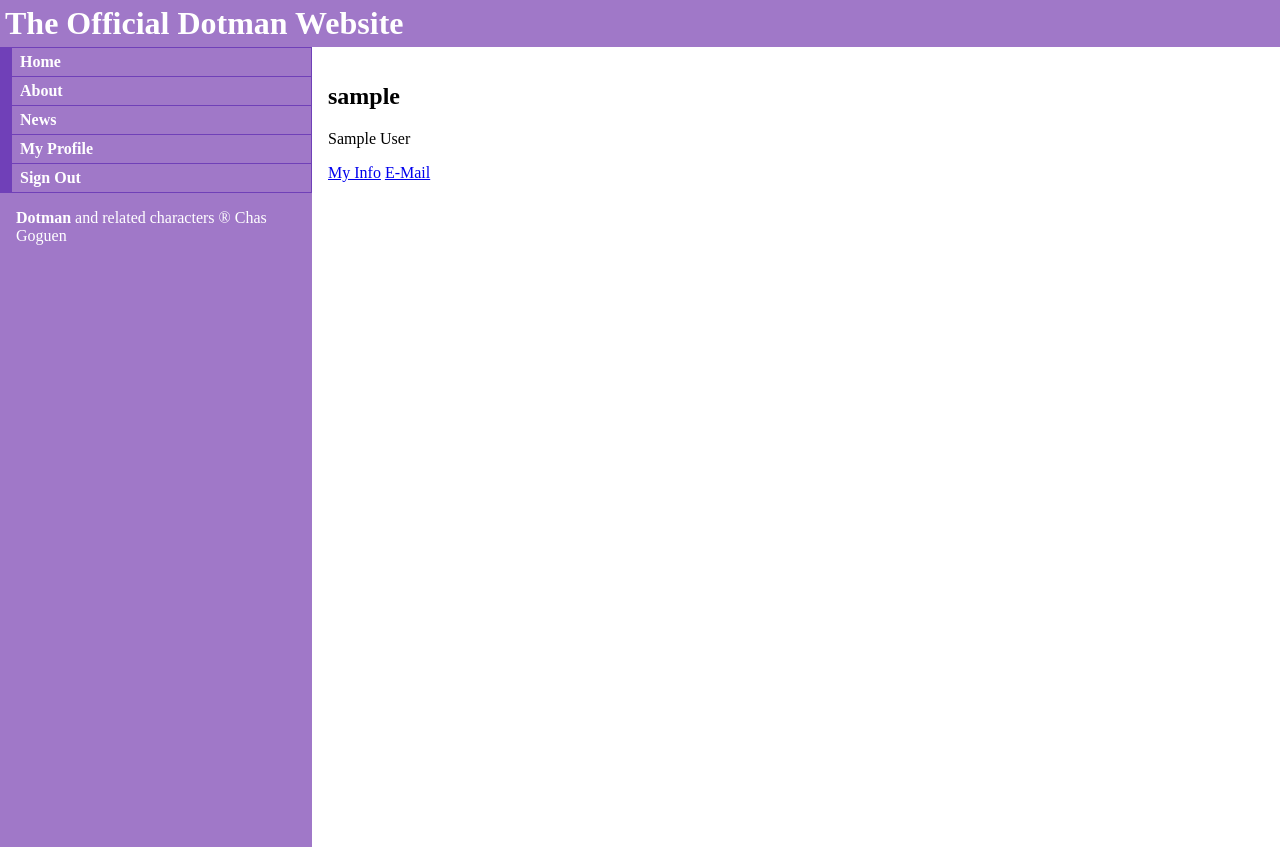
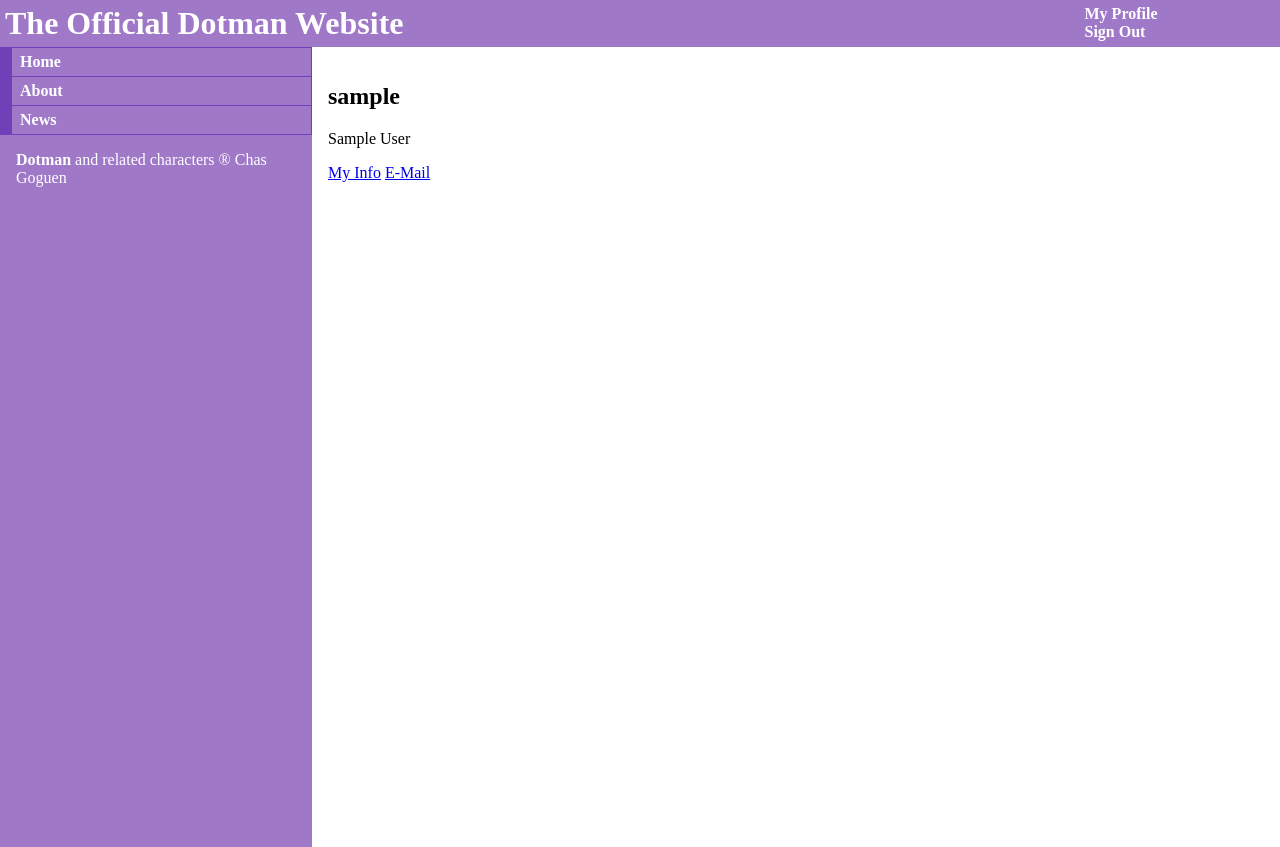
Before and after one commit to evanepio/dotmanca, a Django app: a page that uses dotmanca/templates/base.html in a window 1280 px wide. Run offline with Django 3.2, Linux system fonts and the light colour scheme; the visitor is signed in with stand-in values (Sample User, id 1); data comes from the database, SQL or seed files in the repository.

Commit message:
Move user stuff to upper right instead of nav

```diff
--- a/dotmanca/static/css/project.css
+++ b/dotmanca/static/css/project.css
@@ -27,15 +27,44 @@ html, body {
 }
 
 .header {
+  display: -webkit-flex;
+  display: flex;
+  -webkit-flex-direction: row;
+  flex-direction: row;
   margin: 0;
   padding: 5px;
   color: #ffffff;
   background-color: #a078c8;
 }
 
-.header > h1 {
+.header > div {
   margin: 0;
   padding: 0;
+}
+
+.header a {
+  background-color: #a078c8;
+  color: #ffffff;
+  text-decoration: none;
+  font-weight: bold;
+}
+
+.header a:hover {
+  background-color: #ffffff;
+  color: #7040b8;
+}
+
+.title {
+  flex-basis: 85%;
+}
+
+.title > h1 {
+  margin: 0;
+  padding: 0;
+}
+
+.user-panel {
+  flex-basis: 15%;
 }
 
 .page {
--- a/dotmanca/templates/base.html
+++ b/dotmanca/templates/base.html
@@ -18,7 +18,26 @@
 
 <body>
 
-<div class="header"><h1>The Official Dotman Website</h1></div>
+<div class="header">
+    <div class="title"><h1>The Official Dotman Website</h1></div>
+    <div class="user-panel">
+        {% if request.user.is_authenticated %}
+            <div>
+                <a href="{% url 'users:detail' request.user.username %}">{% trans "My Profile" %}</a>
+            </div>
+            <div>
+                <a href="{% url 'account_logout' %}">{% trans "Sign Out" %}</a>
+            </div>
+        {% else %}
+            <div>
+                <a id="sign-up-link" href="{% url 'account_signup' %}">{% trans "Sign Up" %}</a>
+            </div>
+            <div>
+                <a id="log-in-link" href="{% url 'account_login' %}">{% trans "Sign In" %}</a>
+            </div>
+        {% endif %}
+    </div>
+</div>
 
 <div class="page">
     <div class="navigation">
@@ -27,25 +46,6 @@
                 <li><a href="{% url 'home' %}">Home</a></li>
                 <li><a href="{% url 'main:about' %}">About</a></li>
                 <li><a href="{% url 'news:index' %}">News</a></li>
-                {% if request.user.is_authenticated %}
-                    <li>
-                        {# URL provided by django-allauth/account/urls.py #}
-                        <a href="{% url 'users:detail' request.user.username %}">{% trans "My Profile" %}</a>
-                    </li>
-                    <li>
-                        {# URL provided by django-allauth/account/urls.py #}
-                        <a href="{% url 'account_logout' %}">{% trans "Sign Out" %}</a>
-                    </li>
-                {% else %}
-                    <li>
-                        {# URL provided by django-allauth/account/urls.py #}
-                        <a id="sign-up-link" href="{% url 'account_signup' %}">{% trans "Sign Up" %}</a>
-                    </li>
-                    <li>
-                        {# URL provided by django-allauth/account/urls.py #}
-                        <a id="log-in-link" href="{% url 'account_login' %}">{% trans "Sign In" %}</a>
-                    </li>
-                {% endif %}
             </ul>
         </nav>
         <div><strong>Dotman</strong> and related characters &reg; Chas Goguen</div>
```
